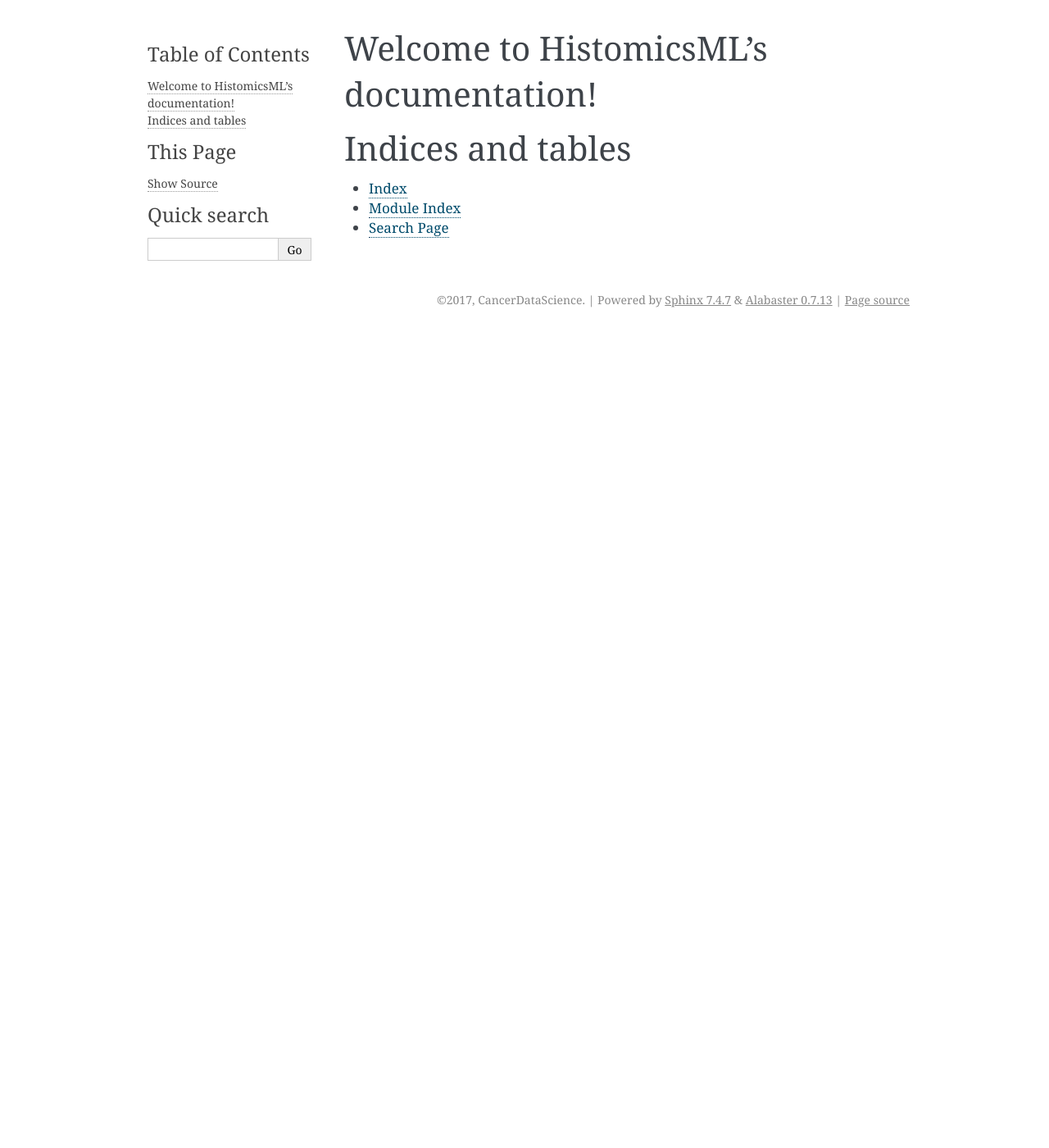
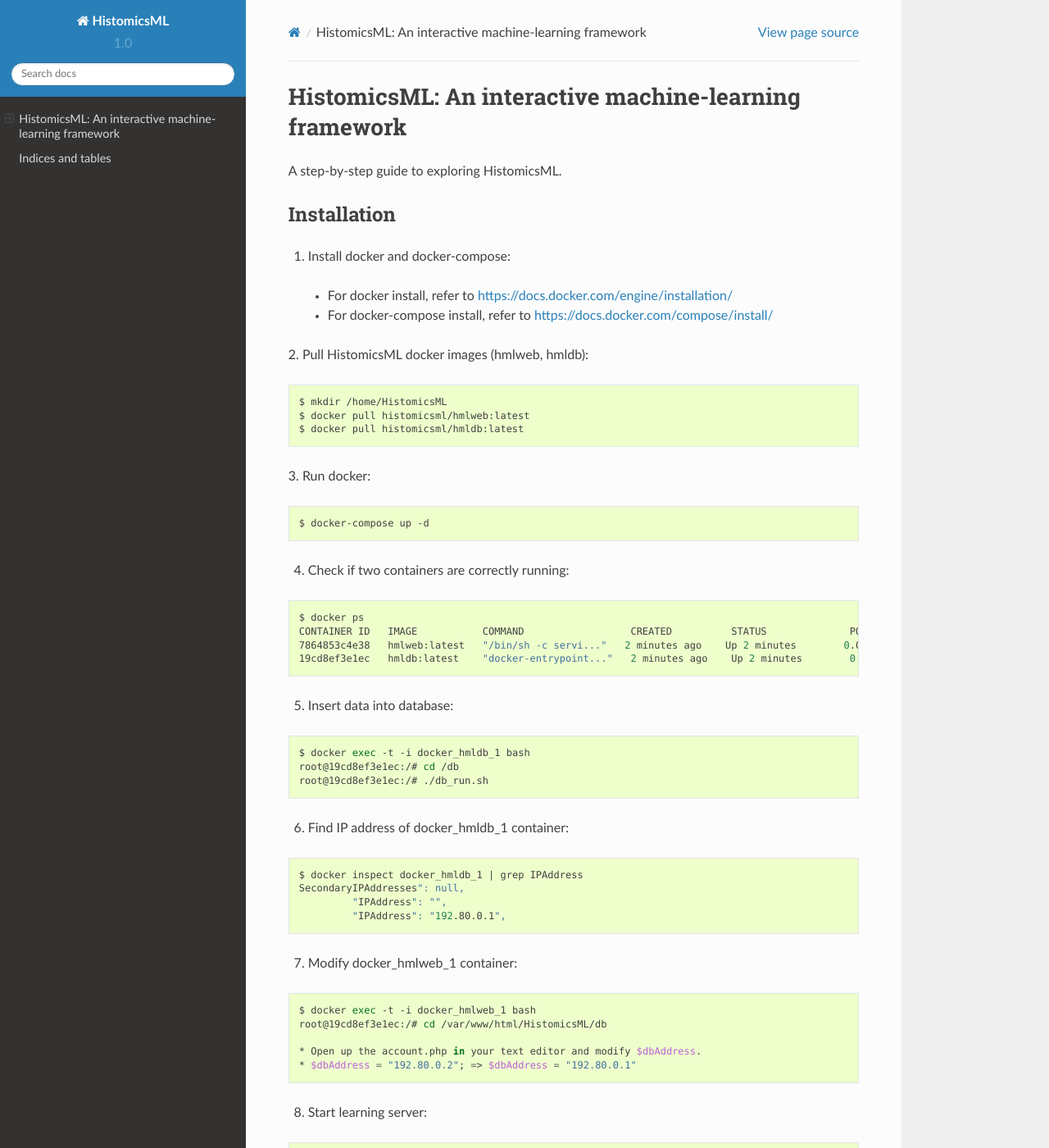
Before and after one commit to PathologyDataScience/HistomicsML, a Sphinx documentation site: the page built from docs/index.rst, in a window 1280 px wide and 1400 px high. Shown: the whole window at 82% size. Built offline with Sphinx 7.4.7 and the Read the Docs theme 2.0.0, drawn with Linux system fonts in a browser that asks for light colours; some of the changed text lies outside the part shown.

Commit message:
Added docker docs

```diff
--- a/docs/conf.py
+++ b/docs/conf.py
@@ -1,7 +1,7 @@
 # -*- coding: utf-8 -*-
 #
 # HistomicsML documentation build configuration file, created by
-# sphinx-quickstart on Tue Aug 15 12:57:28 2017.
+# sphinx-quickstart on Mon Aug 14 23:50:27 2017.
 #
 # This file is execfile()d with the current directory set to its
 # containing dir.
@@ -16,10 +16,16 @@
 # add these directories to sys.path here. If the directory is relative to the
 # documentation root, use os.path.abspath to make it absolute, like shown here.
 #
-# import os
-# import sys
+import os
+import sys
 # sys.path.insert(0, os.path.abspath('.'))
+# on_rtd is whether we are on readthedocs.org
+on_rtd = os.environ.get('READTHEDOCS', None) == 'True'
 
+if not on_rtd:  # only import and set the theme if we're building docs locally
+    import sphinx_rtd_theme
+    html_theme = 'sphinx_rtd_theme'
+    html_theme_path = [sphinx_rtd_theme.get_html_theme_path()]
 
 # -- General configuration ------------------------------------------------
 
@@ -46,8 +52,8 @@
 
 # General information about the project.
 project = u'HistomicsML'
-copyright = u'2017, CancerDataScience'
-author = u'CancerDataScience'
+copyright = u'2017, Sanghoon Lee'
+author = u'Sanghoon Lee'
 
 # The version info for the project you're documenting, acts as replacement for
 # |version| and |release|, also used in various other places throughout the
@@ -82,7 +88,7 @@
 # The theme to use for HTML and HTML Help pages.  See the documentation for
 # a list of builtin themes.
 #
-html_theme = 'alabaster'
+#html_theme = 'alabaster'
 
 # Theme options are theme-specific and customize the look and feel of a theme
 # further.  For a list of options available for each theme, see the
@@ -127,7 +133,7 @@
 #  author, documentclass [howto, manual, or own class]).
 latex_documents = [
     (master_doc, 'HistomicsML.tex', u'HistomicsML Documentation',
-     u'CancerDataScience', 'manual'),
+     u'Sanghoon Lee', 'manual'),
 ]
 
 
--- a/docs/index.rst
+++ b/docs/index.rst
@@ -1,10 +1,84 @@
 .. HistomicsML documentation master file, created by
-   sphinx-quickstart on Tue Aug 15 12:57:28 2017.
+   sphinx-quickstart on Tue Aug 15 10:00:40 2017.
    You can adapt this file completely to your liking, but it should at least
    contain the root `toctree` directive.
 
-Welcome to HistomicsML's documentation!
-=======================================
+HistomicsML: An interactive machine-learning framework
+========================================================
+
+A step-by-step guide to exploring HistomicsML.
+
+Installation
+~~~~~~~~~~~~~
+
+1. Install docker and docker-compose:
+
+ * For docker install, refer to https://docs.docker.com/engine/installation/
+ * For docker-compose install, refer to https://docs.docker.com/compose/install/
+
+2. Pull HistomicsML docker images (hmlweb, hmldb):
+::
+
+$ mkdir /home/HistomicsML
+$ docker pull histomicsml/hmlweb:latest
+$ docker pull histomicsml/hmldb:latest
+
+3. Run docker:
+::
+
+$ docker-compose up -d
+
+4. Check if two containers are correctly running:
+
+.. code-block:: bash
+
+ $ docker ps
+ CONTAINER ID   IMAGE           COMMAND                  CREATED          STATUS              PORTS                                          NAMES
+ 7864853c4e38   hmlweb:latest   "/bin/sh -c servi..."   2 minutes ago    Up 2 minutes        0.0.0.0:80->80/tcp, 0.0.0.0:20000->20000/tcp   docker_web_1
+ 19cd8ef3e1ec   hmldb:latest    "docker-entrypoint..."   2 minutes ago    Up 2 minutes        0.0.0.0:3306->3306/tcp                         docker_db_1
+
+5. Insert data into database:
+
+.. code-block:: bash
+
+ $ docker exec -t -i docker_hmldb_1 bash
+ root@19cd8ef3e1ec:/# cd /db
+ root@19cd8ef3e1ec:/# ./db_run.sh
+
+6. Find IP address of docker_hmldb_1 container:
+
+.. code-block:: bash
+
+ $ docker inspect docker_hmldb_1 | grep IPAddress
+ SecondaryIPAddresses": null,
+          "IPAddress": "",
+          "IPAddress": "192.80.0.1",
+
+7. Modify docker_hmlweb_1 container:
+
+.. code-block:: bash
+
+ $ docker exec -t -i docker_hmlweb_1 bash
+ root@19cd8ef3e1ec:/# cd /var/www/html/HistomicsML/db
+
+ * Open up the account.php in your text editor and modify $dbAddress.
+ * $dbAddress = "192.80.0.2"; => $dbAddress = "192.80.0.1"
+
+8. Start learning server:
+
+.. code-block:: bash
+
+ root@19cd8ef3e1ec:/# service al_server start
+
+9. Run HistomicsML: http::/localhost/HistomicsML
+
+
+Developer installation
+~~~~~~~~~~~~~~~~~~~~~~~
+
+
+
+
 
 .. toctree::
    :maxdepth: 2
```
